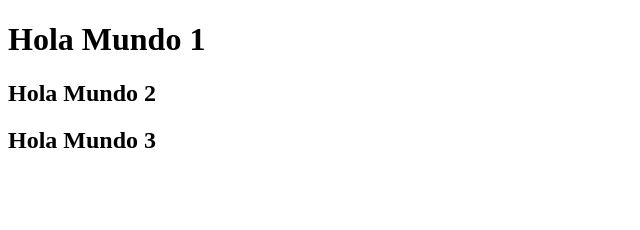
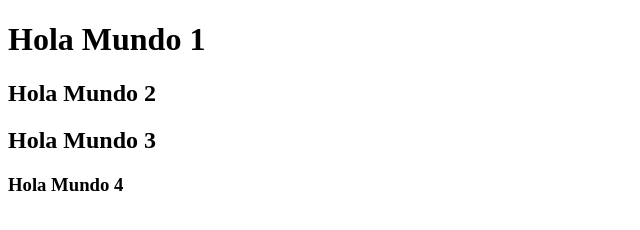
Before and after one commit to lebermeo1/MDS202502-02, a plain HTML site: page index.html in a window 1280 px wide. Shown: the whole page, without its empty margins (0-640 px from the left). Drawn offline with Linux system fonts and the light colour scheme.

Commit message:
Mi primera Rama

```diff
--- a/index.html
+++ b/index.html
@@ -13,6 +13,8 @@
     <h1> Hola Mundo 1</h1>
     <h2> Hola Mundo 2</h2>
     <h2> Hola Mundo 3</h2>
+    <h3> Hola Mundo 4</h3>
+
 
 </body>
 </html>
```
